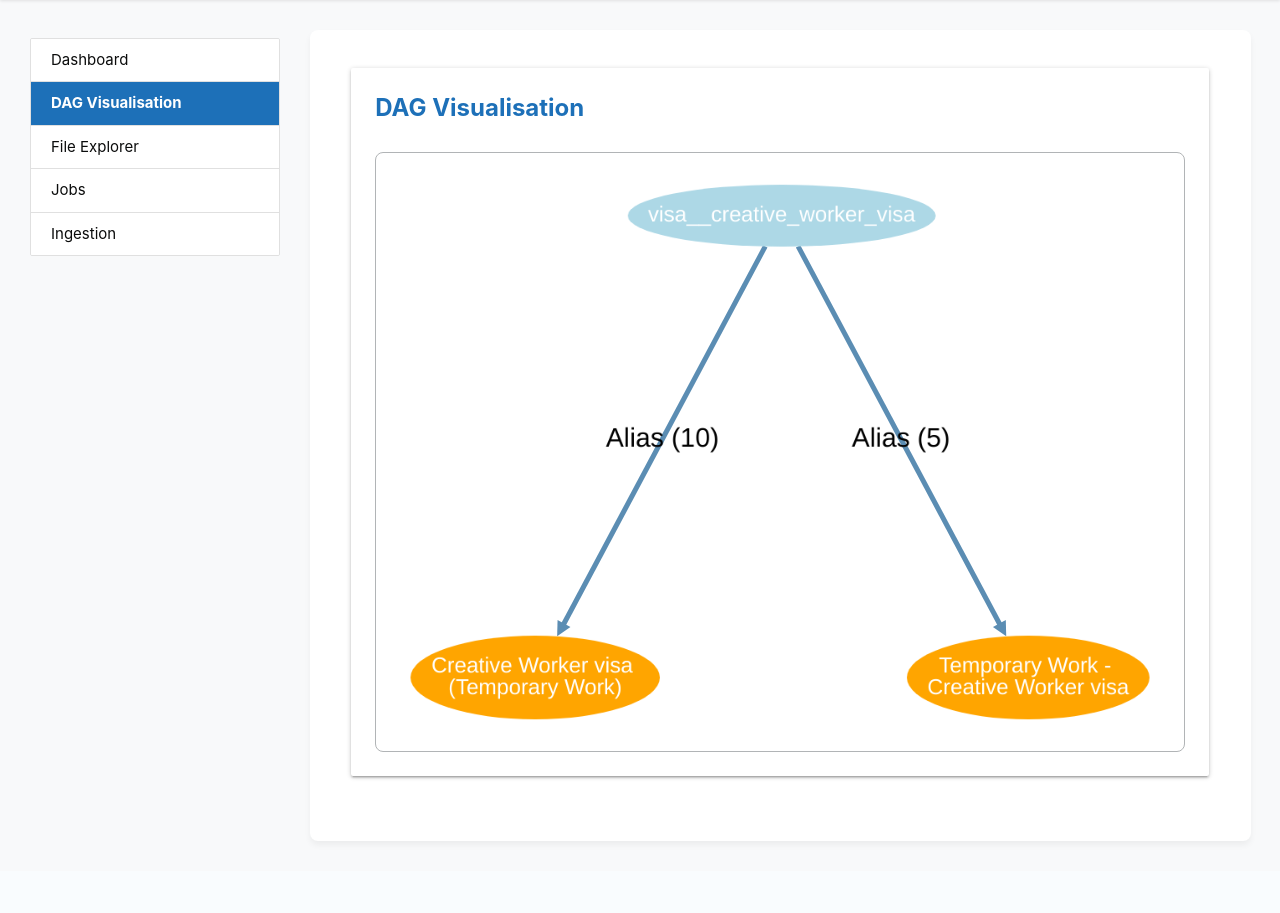
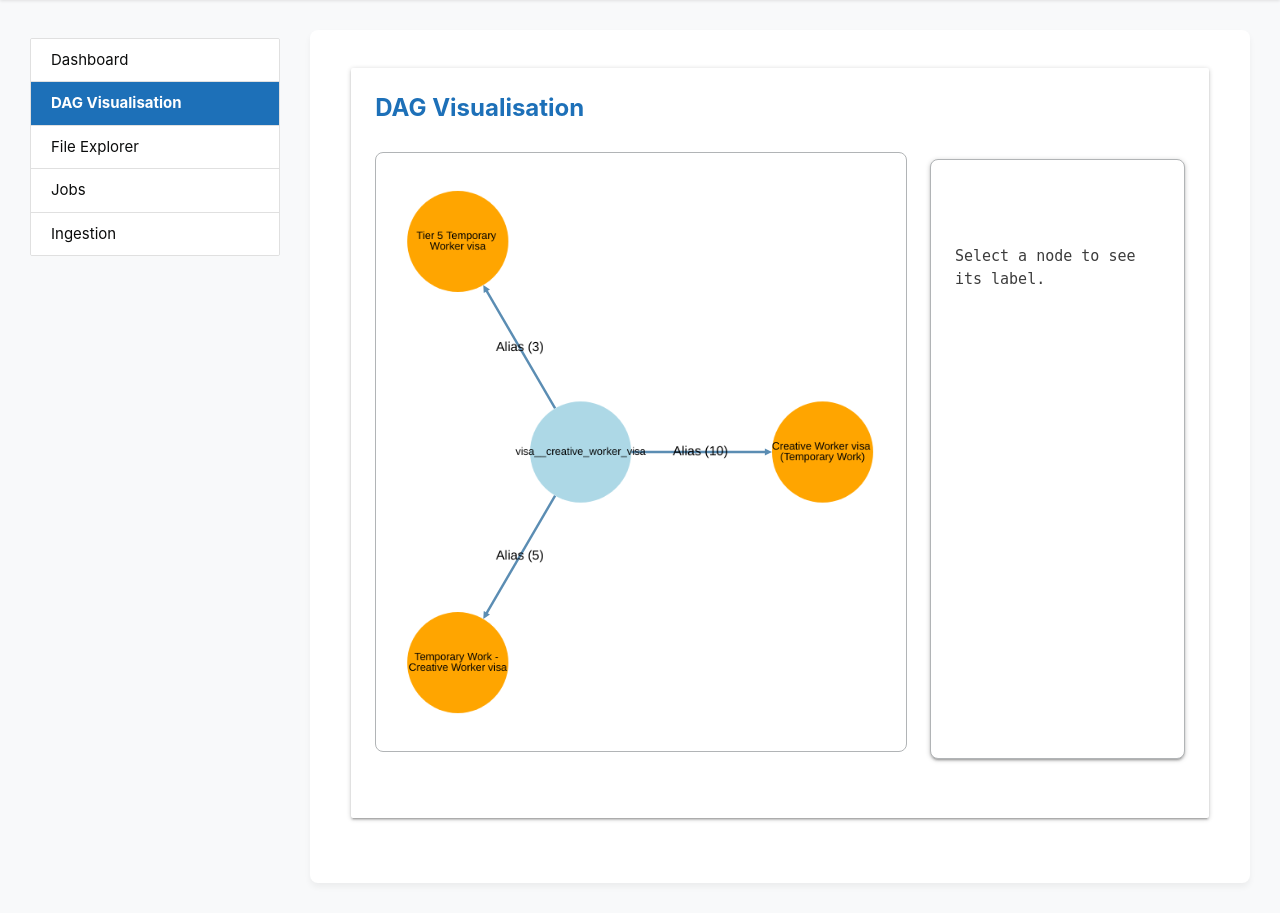
Before and after one commit to alphagov/govuk-ai-accelerator, a Flask app: page /ontology/dag in a window 1280 px wide. Shown: the part 64-977 px from the top of the page. Before the commit the page ends 907 px from the top, so only its background shows below. Run offline with Flask 3, Linux system fonts and the light colour scheme.

Commit message:
Add node properties sidebar
Add a sidebar to show a node's properties when the node is selected by
 the user.

The properties are stored as `data` on the node JSON.

```diff
--- a/templates/dag.html
+++ b/templates/dag.html
@@ -9,7 +9,21 @@
           <span class="card-title" style="font-weight: bold; color: #1d70b8;">DAG Visualisation</span>
         </div>
 
-        <div id="cy" style="height: 600px; width: 100%; border: 1px solid var(--gov-border); border-radius: 8px;"></div>
+        <div class="row" style="margin-top: 20px;">
+          <div class="col s12 m8">
+            <div id="cy" style="height: 600px; width: 100%; border: 1px solid var(--gov-border); border-radius: 8px;"></div>
+          </div>
+          <div class="col s12 m4">
+            <div class="card" style="height: 600px; border: 1px solid var(--gov-border); border-radius: 8px;">
+              <div class="card-content" style="height: 100%; display: flex; flex-direction: column;">
+                <span id="properties-title" class="card-title" style="font-weight: bold; color: #1d70b8; margin-bottom: 16px;"></span>
+                <div id="properties-box" style="flex: 1; white-space: pre-wrap; overflow-y: auto; font-family: monospace; color: #3c3c3c;">
+                  Select a node to see its label.
+                </div>
+              </div>
+            </div>
+          </div>
+        </div>
       </div>
     </div>
   </div>
@@ -20,15 +34,16 @@
 <script src="https://unpkg.com/cytoscape/dist/cytoscape.min.js"></script>
 <script>
   document.addEventListener('DOMContentLoaded', function() {
-    cytoscape({
+    const propertiesBox = document.getElementById('properties-box');
+    const cy = cytoscape({
       container: document.getElementById('cy'),
       boxSelectionEnabled: false,
-      autounselectify: true,
+      autounselectify: false,
       autoungrabify: true,
       layout: {
         name: 'breadthfirst',
-        directed: true,
         padding: 30,
+        circle: true,
         spacingFactor: 1.5,
         animate: false,
       },
@@ -38,16 +53,16 @@
           style: {
             'background-color': '#1d70b8',
             'label': 'data(label)',
-            'color': '#ffffff',
+            'color': '#000000',
             'font-size': '13px',
             'text-valign': 'center',
             'text-halign': 'center',
             'text-wrap': 'wrap',
             'text-max-width': '140px',
             'padding': '12px',
-            'shape': 'circle',
-            'width': 'label',
-            'height': 'label'
+            'shape': 'ellipse',
+            'width': '100',
+            'height': '100'
           }
         },
         {
@@ -60,6 +75,18 @@
           selector: 'node[type = "alias"]',
           style: {
             'background-color': 'orange',
+          }
+        },
+        {
+          selector: 'node:selected',
+          style: {
+            'background-color': 'darkgrey',
+          }
+        },
+        {
+          selector: 'node.neighbor',
+          style: {
+            'background-color': 'lightgrey',
           }
         },
         {
@@ -76,15 +103,98 @@
       ],
       elements: {
         nodes: [
-          { data: { id: 'visa__creative_worker_visa', label: 'visa__creative_worker_visa', type: 'entity' } },
-          { data: { id: 'temporary_work_creative_worker_visa', label: 'Temporary Work - Creative Worker visa', type: 'alias' } },
-          { data: { id: 'creative_worker_visa__temporary_work', label: 'Creative Worker visa (Temporary Work)', type: 'alias' } },
+          {
+            data: {
+              id: 'visa__creative_worker_visa',
+              label: 'visa__creative_worker_visa',
+              type: 'entity'
+            }
+          },
+          {
+            data: {
+              id: 'temporary_work_creative_worker_visa',
+              label: 'Temporary Work - Creative Worker visa',
+              type: 'alias',
+              occurrences: [
+                {
+                  link: 'https://www.gov.uk/creative-worker-visa/apply#:~:text=Temporary%20Work%20%2D%20Creative%20Worker%20visa',
+                  context: 'Apply from outside the UK. You must apply online for a Temporary Work - Creative Worker visa. Proving your identity and providing supporting documents.'
+                },
+                {
+                  link: 'https://www.gov.uk/creative-worker-visa/creative-worker-concession#:~:text=Temporary%20Work%20%2D%20Creative%20Worker%20visa',
+                  context: 'Apply for a Temporary Work - Creative Worker visa to work in the UK in the creative industry - eligibility, extend, bring your family.'
+                }
+              ]
+            }
+          },
+          {
+            data: {
+              id: 'creative_worker_visa__temporary_work',
+              label: 'Creative Worker visa (Temporary Work)',
+              type: 'alias',
+              occurrences: [
+                {
+                  link: 'https://www.gov.uk/creative-worker-visa/creative-worker-concession#:~:text=Creative%20Worker%20visa%20(Temporary%20Work)',
+                  context: 'Creative Worker visa (Temporary Work)'
+                }
+              ]
+            }
+          },
+          {
+            data: {
+              id: 'tier_5_temporary_worker_visa',
+              label: 'Tier 5 Temporary Worker visa',
+              type: 'alias'
+            }
+          }
         ],
         edges: [
-          { data: { source: 'visa__creative_worker_visa', target: 'temporary_work_creative_worker_visa', label: 'Alias (5)' } },
-          { data: { source: 'visa__creative_worker_visa', target: 'creative_worker_visa__temporary_work', label: 'Alias (10)' } },
+          {
+            data: {
+              source: 'visa__creative_worker_visa',
+              target: 'temporary_work_creative_worker_visa',
+              label: 'Alias (5)'
+            }
+          },
+          {
+            data: {
+              source: 'visa__creative_worker_visa',
+              target: 'creative_worker_visa__temporary_work',
+              label: 'Alias (10)'
+            }
+          },
+          {
+            data: {
+              source: 'visa__creative_worker_visa',
+              target: 'tier_5_temporary_worker_visa',
+              label: 'Alias (3)'
+            }
+          }
         ]
       }
+    });
+
+    cy.on('tap', 'node', function(evt) {
+      const node = evt.target;
+      cy.nodes().removeClass('neighbor');
+      node.neighborhood().addClass('neighbor');
+
+      const occurrences = node.data('occurrences');
+      const propertiesTitle = document.getElementById('properties-title');
+      var text = '';
+      if (!occurrences) {
+        propertiesBox.textContent = '';
+        propertiesTitle.textContent = '';
+        return;
+      }
+      for (var i = 0; i < occurrences.length; i++) {
+        text += `<p><a href="${occurrences[i].link}" target="_blank">View on GOV.UK</a></p>`;
+        text += `<p>${occurrences[i].context}</p>`;
+        text += '<hr>';
+      }
+      propertiesBox.innerHTML = text;
+
+      propertiesTitle.textContent = `${node.data('label')} (${occurrences.length})`;
     });
   });
 </script>
```
